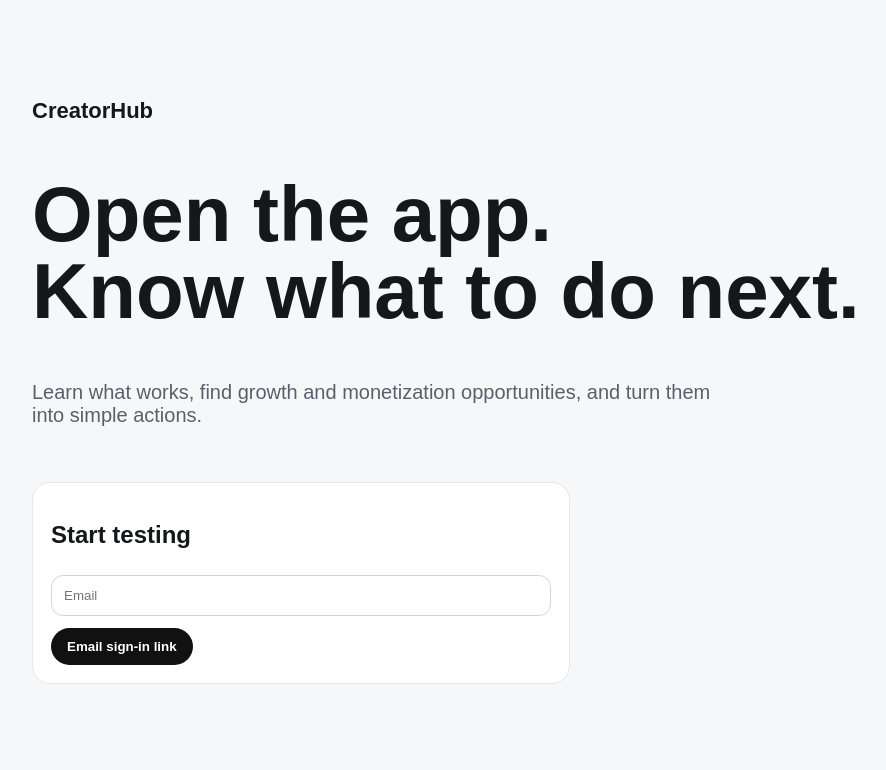
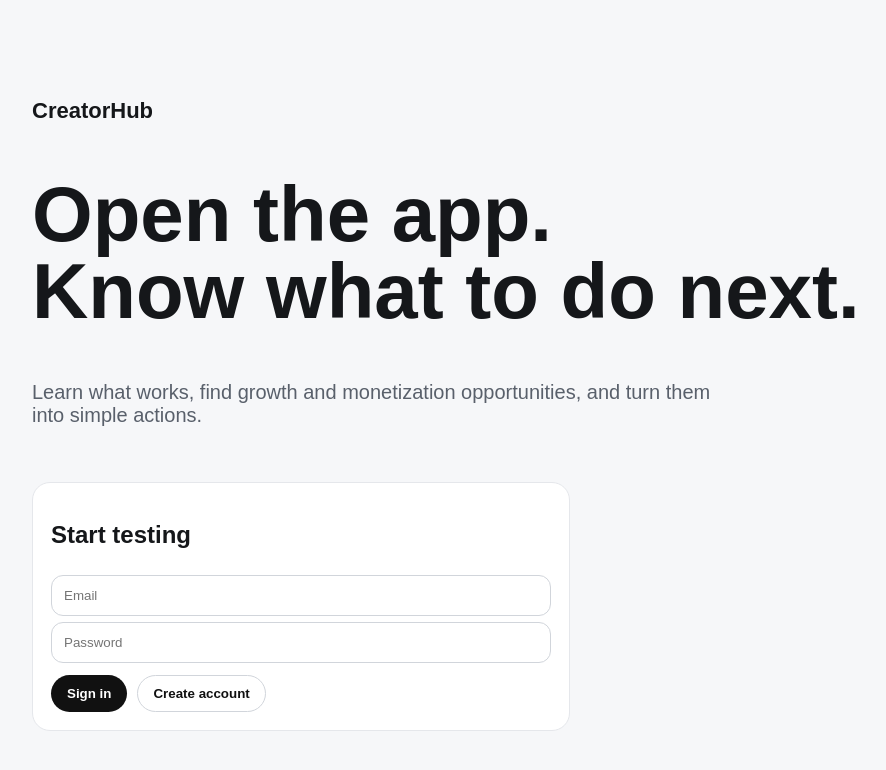
Before and after one commit to zanibethel/CreatorHub, a Next.js app: page / in a window 1280 px wide. Shown: the top 770 px of the page, without its empty margins (158-1044 px from the left). Built offline with nearby package versions, Linux system fonts and the light colour scheme; no server answers.

Commit message:
Use password auth for immediate testing

```diff
--- a/src/components/AuthPanel.tsx
+++ b/src/components/AuthPanel.tsx
@@ -2,20 +2,24 @@
 
 import { FormEvent, useState } from "react";
 import { createClient } from "@/lib/supabase";
-import { card, input, primaryButton } from "@/lib/ui";
+import { card, input, primaryButton, secondaryButton } from "@/lib/ui";
 
 export default function AuthPanel() {
   const [email, setEmail] = useState("");
+  const [password, setPassword] = useState("");
   const [message, setMessage] = useState("");
 
-  async function submit(event: FormEvent) {
+  async function signIn(event: FormEvent) {
     event.preventDefault();
     const supabase = createClient();
-    const { error } = await supabase.auth.signInWithOtp({
-      email,
-      options: { emailRedirectTo: window.location.origin },
-    });
-    setMessage(error?.message ?? "Check your email for your sign-in link.");
+    const { error } = await supabase.auth.signInWithPassword({ email, password });
+    setMessage(error?.message ?? "Signed in.");
+  }
+
+  async function signUp() {
+    const supabase = createClient();
+    const { error } = await supabase.auth.signUp({ email, password });
+    setMessage(error?.message ?? "Account created. If email confirmation is enabled, confirm it before signing in.");
   }
 
   return (
@@ -29,17 +33,14 @@ export default function AuthPanel() {
           Learn what works, find growth and monetization opportunities, and turn them into simple actions.
         </p>
       </div>
-      <form onSubmit={submit} style={{ ...card, maxWidth: 500 }}>
+      <form onSubmit={signIn} style={{ ...card, maxWidth: 500 }}>
         <h2>Start testing</h2>
-        <input
-          style={input}
-          type="email"
-          required
-          placeholder="Email"
-          value={email}
-          onChange={(event) => setEmail(event.target.value)}
-        />
-        <button style={{ ...primaryButton, marginTop: 12 }}>Email sign-in link</button>
+        <input style={input} type="email" required placeholder="Email" value={email} onChange={(event) => setEmail(event.target.value)} />
+        <input style={input} type="password" minLength={6} required placeholder="Password" value={password} onChange={(event) => setPassword(event.target.value)} />
+        <div style={{ display: "flex", gap: 10, flexWrap: "wrap", marginTop: 12 }}>
+          <button style={primaryButton}>Sign in</button>
+          <button type="button" style={secondaryButton} onClick={signUp}>Create account</button>
+        </div>
         {message && <p>{message}</p>}
       </form>
     </main>
```
